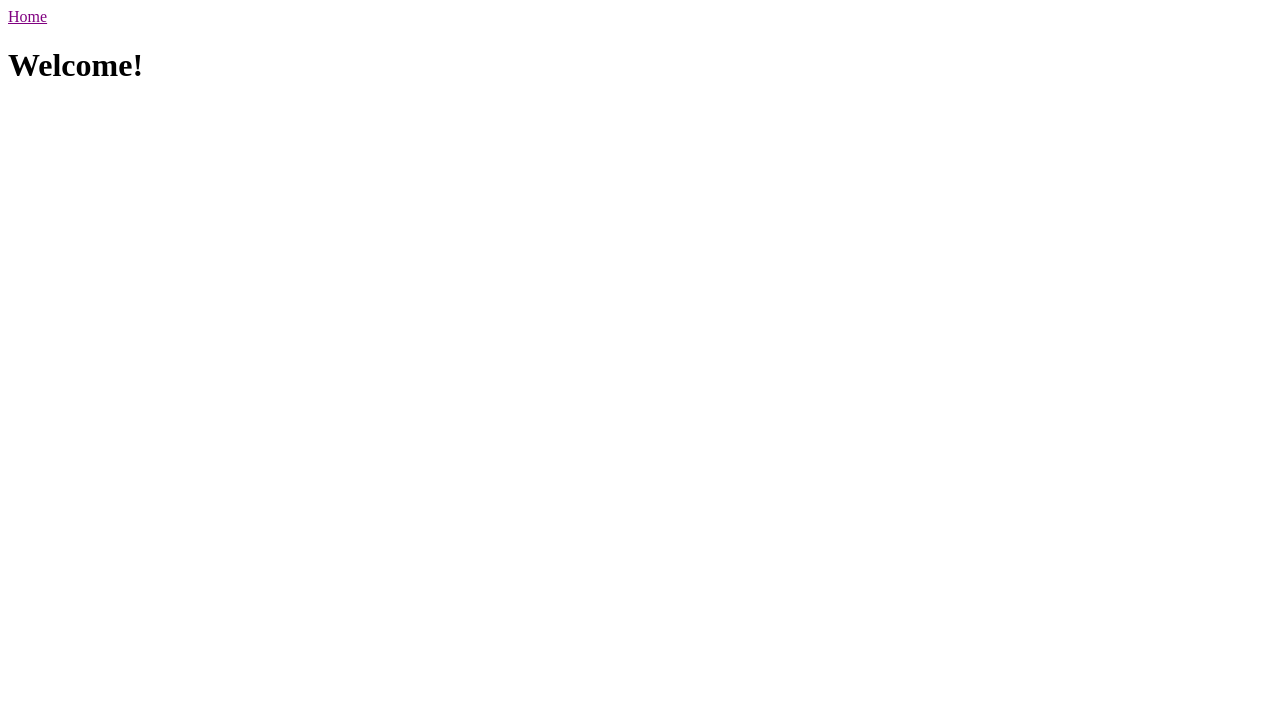
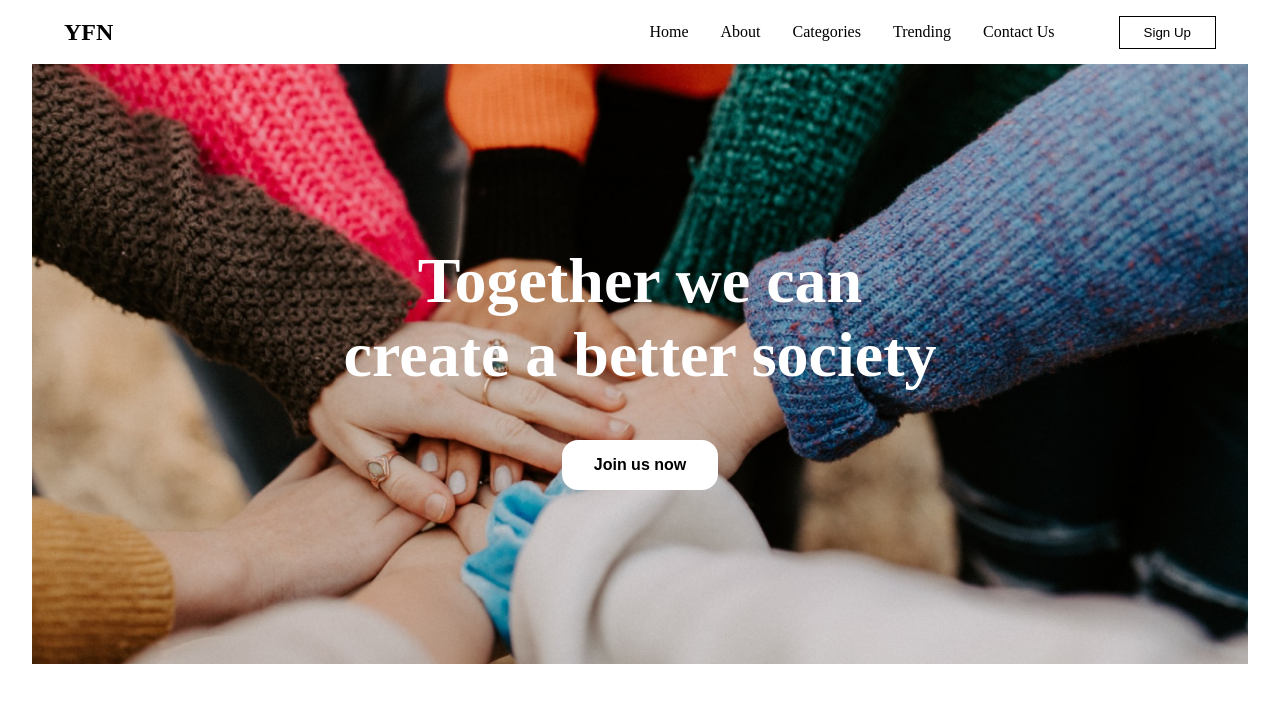
Before and after one commit to ceeriil/YFN, a Django app: page / in a window 1280 px wide. Before the commit the part shown is almost empty. Shown: the top 703 px of the page. Run offline with Django 3.2, Linux system fonts and the light colour scheme; parts of the project's set-up code (start-up, migrations or seed data) failed here and were passed over.

Commit message:
finished nav and hero section

```diff
--- a/src/static/app/css/style.css
+++ b/src/static/app/css/style.css
@@ -1,3 +1,91 @@
-.link-color {
-    color: purple;
+* {
+  margin: 0;
+  padding: 0;
+  box-sizing: border-box;
 }
+
+.nav {
+  display: flex;
+  align-items: center;
+  justify-content: space-between;
+  height: 8vh;
+  padding: 0 4rem;
+}
+
+.nav_list {
+  display: flex;
+  gap: 3rem;
+  align-items: center;
+}
+
+.nav ul {
+  display: flex;
+}
+
+.nav ul li {
+  list-style: none;
+  margin: 0 1rem;
+  cursor: pointer;
+}
+
+.nav_list button {
+  background: transparent;
+  padding: 0.5rem 1.5rem;
+  border: 1px solid #000;
+  cursor: pointer;
+  transition: all 300ms;
+}
+
+.nav_list button:hover {
+    background: #000;
+    color: #fff;
+}
+
+.hero {
+    width: 95%;
+    margin: 0 auto;
+}
+
+.hero_img {
+    display: flex;
+    align-items: center;
+    justify-content: center;
+    width: 100%;
+    position: relative;
+}
+
+.hero_img img {
+    width: 100%;
+}
+
+.hero_text {
+    position: absolute;
+    top: 30%;
+    display: flex;
+    flex-direction: column;
+    align-items: center;
+    justify-content: center;
+    gap: 3rem;
+}
+
+.hero_text h1 {
+    color: #fff;
+    font-size: 4rem;
+    text-align: center;
+}
+
+.hero_text button {
+    background-color: #fff;
+    border: 0;
+    color: #000;
+    font-size: 1rem;
+    font-weight: 600;
+    padding: 1rem 2rem;
+    border-radius: 1rem;
+    cursor: pointer;
+    transition: all 300ms;
+}
+
+.hero_text button:hover {
+    transform: scale(1.1);
+}
--- a/src/templates/app/home.html
+++ b/src/templates/app/home.html
@@ -1,8 +1,28 @@
-{% extends "base.html" %}
+{% extends "base.html" %} {% block content %} {% load static %}
 
-{% block content %}
 <div>
-    <a class="link-color" href="{% url 'app:home' %}">Home</a>
-    <h1>Welcome!</h1>
+  <nav class="nav">
+    <h1>YFN</h1>
+    <div class="nav_list">
+      <ul>
+        <li>Home</li>
+        <li>About</li>
+        <li>Categories</li>
+        <li>Trending</li>
+        <li>Contact Us</li>
+      </ul>
+      <button>Sign Up</button>
+    </div>
+  </nav>
+
+  <section class="hero">
+    <div class="hero_img">
+      <img src="{% static 'app/img/header_img.png' %}" alt="header_img" />
+      <div class="hero_text">
+        <h1>Together we can <br> create a better society</h1>
+        <button>Join us now</button>
+      </div>
+    </div>
+  </section>
 </div>
 {% endblock content %}
```
Also changed, not shown: requirements.txt (+32 -10 lines), src/static/app/img/header_img.png (added).
